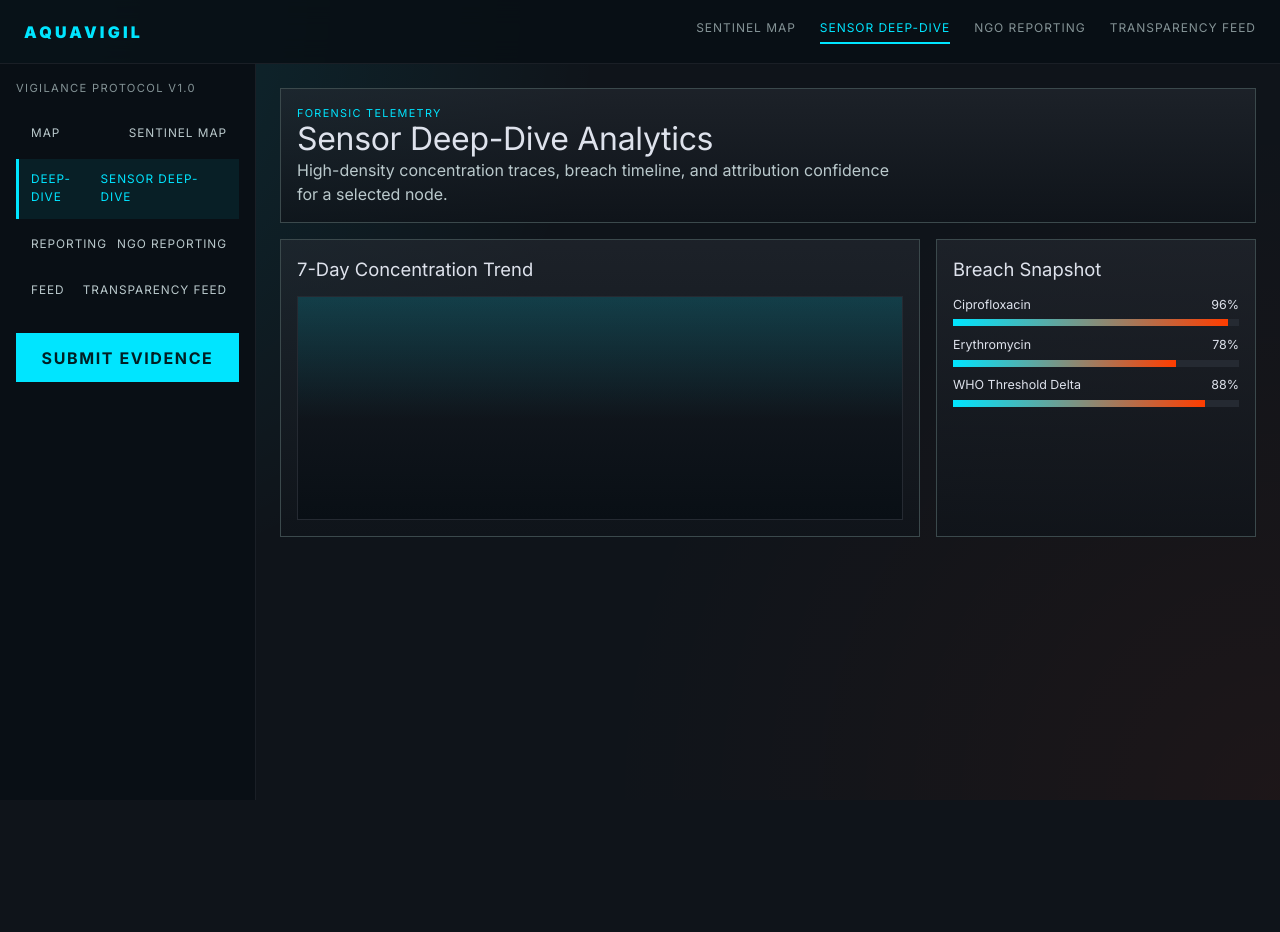
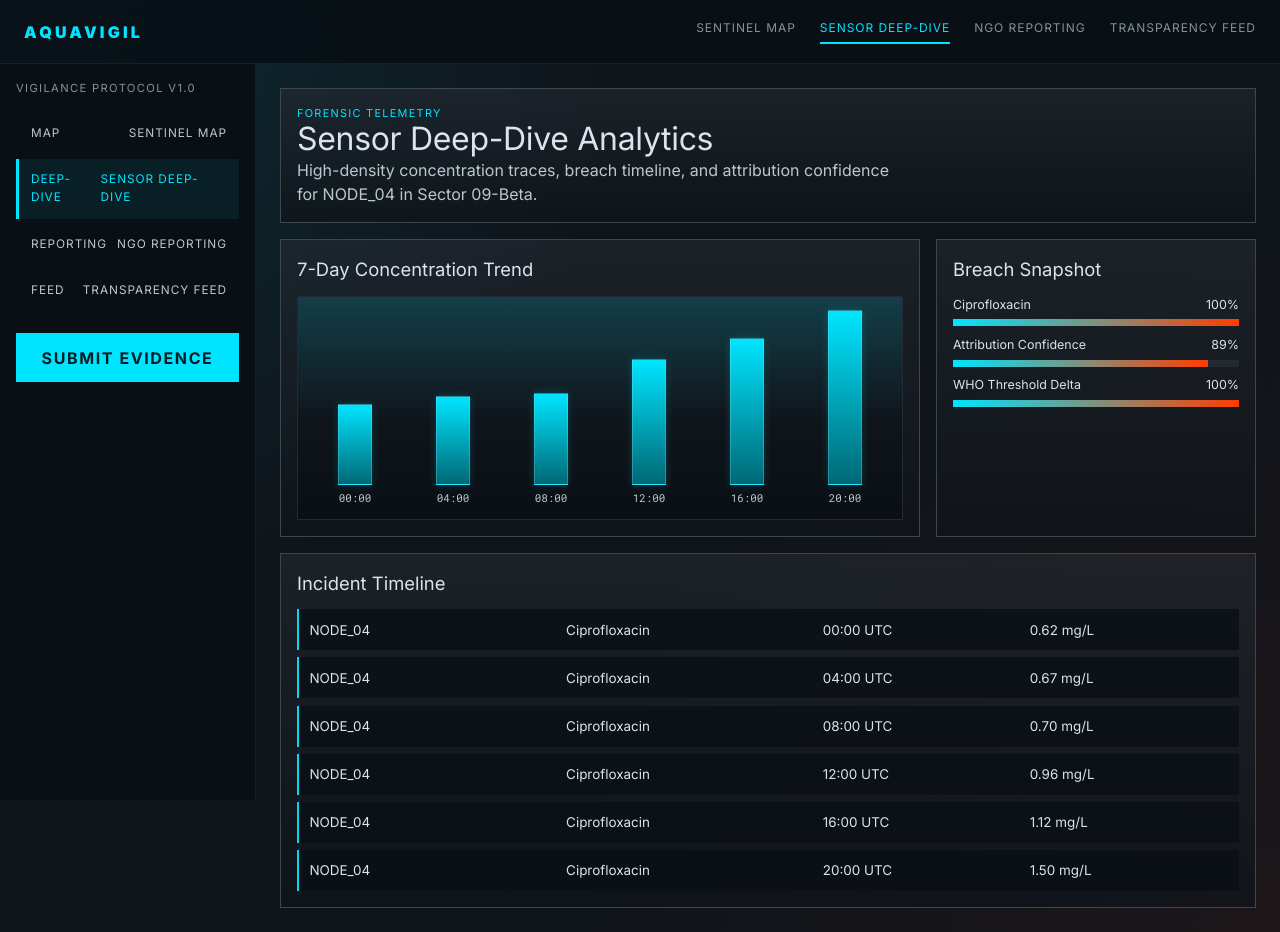
Before and after one commit to david-ac1/aquavigil, a Next.js app in the folder frontend/: page /sensor-deep-dive in a window 1280 px wide. Before the commit the page ends 800 px from the top, so only its background shows below. Built offline with nearby package versions, Linux system fonts and the light colour scheme.

Commit message:
feat: enhance telemetry data handling and visualization in Sensor Deep-Dive and Sentinel Map pages

```diff
--- a/frontend/src/app/globals.css
+++ b/frontend/src/app/globals.css
@@ -283,6 +283,38 @@ a {
   border: 1px solid #252a32;
 }
 
+.chart-mock--bars {
+  display: grid;
+  grid-template-columns: repeat(6, minmax(0, 1fr));
+  gap: 0.6rem;
+  align-items: end;
+  padding: 0.8rem;
+}
+
+.trend-bar-wrap {
+  height: 100%;
+  min-height: 12rem;
+  display: flex;
+  flex-direction: column;
+  justify-content: end;
+  align-items: center;
+  gap: 0.3rem;
+}
+
+.trend-bar-wrap span {
+  font-size: 0.68rem;
+  color: #bac9cc;
+  font-family: var(--font-roboto-mono), monospace;
+}
+
+.trend-bar {
+  width: 100%;
+  max-width: 2.1rem;
+  background: linear-gradient(180deg, #00e5ff, #006875);
+  border: 1px solid rgba(156, 240, 255, 0.25);
+  box-shadow: 0 0 8px rgba(0, 218, 243, 0.2);
+}
+
 .incident-row {
   border: 1px solid #252a32;
   background: rgba(9, 15, 21, 0.7);
--- a/frontend/src/app/sensor-deep-dive/page.tsx
+++ b/frontend/src/app/sensor-deep-dive/page.tsx
@@ -1,6 +1,11 @@
 import { ThresholdGauge } from "@/components/threshold-gauge";
+import { getDeltaTelemetry, getPrimaryDeepDive } from "@/lib/telemetry";
 
 export default function SensorDeepDivePage() {
+  const deepDive = getPrimaryDeepDive();
+  const maxTrendValue = Math.max(...deepDive.trend.map((point) => point.concentrationMgL));
+  const currentDelta = getDeltaTelemetry().find((item) => item.nodeId === deepDive.nodeId);
+
   return (
     <section className="stack-lg">
       <div className="panel panel--hero">
@@ -8,8 +13,8 @@ export default function SensorDeepDivePage() {
           <p className="kicker">Forensic Telemetry</p>
           <h1 className="headline-lg">Sensor Deep-Dive Analytics</h1>
           <p className="muted">
-            High-density concentration traces, breach timeline, and attribution
-            confidence for a selected node.
+            High-density concentration traces, breach timeline, and attribution confidence
+            for {deepDive.nodeId} in {deepDive.sector}.
           </p>
         </div>
       </div>
@@ -17,17 +22,41 @@ export default function SensorDeepDivePage() {
       <div className="grid-2">
         <article className="panel">
           <h2 className="headline-md">7-Day Concentration Trend</h2>
-          <div className="chart-mock" />
+          <div className="chart-mock chart-mock--bars">
+            {deepDive.trend.map((point) => {
+              const height = Math.max(16, Math.round((point.concentrationMgL / maxTrendValue) * 100));
+              return (
+                <div key={point.hour} className="trend-bar-wrap">
+                  <div className="trend-bar" style={{ height: `${height}%` }} />
+                  <span>{point.hour}</span>
+                </div>
+              );
+            })}
+          </div>
         </article>
         <article className="panel">
           <h2 className="headline-md">Breach Snapshot</h2>
           <div className="stack-sm">
-            <ThresholdGauge label="Ciprofloxacin" value={96} />
-            <ThresholdGauge label="Erythromycin" value={78} />
-            <ThresholdGauge label="WHO Threshold Delta" value={88} />
+            <ThresholdGauge label={deepDive.pollutant} value={Math.min((currentDelta?.riskQuotient ?? 100), 100)} />
+            <ThresholdGauge label="Attribution Confidence" value={deepDive.attributionConfidence} />
+            <ThresholdGauge label="WHO Threshold Delta" value={Math.min(Math.max(currentDelta?.deltaPercent ?? 0, 0), 100)} />
           </div>
         </article>
       </div>
+
+      <article className="panel">
+        <h2 className="headline-md">Incident Timeline</h2>
+        <div className="telemetry-list">
+          {deepDive.trend.map((point) => (
+            <div className="telemetry-row" key={point.hour}>
+              <span>{deepDive.nodeId}</span>
+              <span>{deepDive.pollutant}</span>
+              <span>{point.hour} UTC</span>
+              <span>{point.concentrationMgL.toFixed(2)} mg/L</span>
+            </div>
+          ))}
+        </div>
+      </article>
     </section>
   );
 }
--- a/frontend/src/app/sentinel-map/page.tsx
+++ b/frontend/src/app/sentinel-map/page.tsx
@@ -1,13 +1,11 @@
 import { ThresholdGauge } from "@/components/threshold-gauge";
 import { VigilanceBadge } from "@/components/vigilance-badge";
-
-const telemetry = [
-  { node: "NODE_04", chemical: "Ciprofloxacin", delta: "+150%", risk: 94 },
-  { node: "SECTOR_G", chemical: "Mercury", delta: "+73%", risk: 81 },
-  { node: "NODE_11", chemical: "Nitrates", delta: "+31%", risk: 64 },
-];
+import { getDeltaTelemetry, getRiskGaugeData } from "@/lib/telemetry";
 
 export default function SentinelMapPage() {
+  const telemetry = getDeltaTelemetry();
+  const gauges = getRiskGaugeData();
+
   return (
     <section className="stack-lg">
       <div className="panel panel--hero">
@@ -35,9 +33,9 @@ export default function SentinelMapPage() {
         <article className="panel">
           <h2 className="headline-md">Risk Quotient</h2>
           <div className="stack-sm">
-            <ThresholdGauge label="Sector 09-Beta" value={92} />
-            <ThresholdGauge label="Sector 04-Delta" value={71} />
-            <ThresholdGauge label="Sector 13-Alpha" value={48} />
+            {gauges.map((gauge) => (
+              <ThresholdGauge key={gauge.label} label={gauge.label} value={gauge.value} />
+            ))}
           </div>
         </article>
       </div>
@@ -46,11 +44,11 @@ export default function SentinelMapPage() {
         <h2 className="headline-md">Live Telemetry Stream</h2>
         <div className="telemetry-list">
           {telemetry.map((item) => (
-            <div key={item.node} className="telemetry-row">
-              <span>{item.node}</span>
-              <span>{item.chemical}</span>
-              <span>{item.delta}</span>
-              <span>{item.risk}% RQ</span>
+            <div key={item.nodeId} className="telemetry-row">
+              <span>{item.nodeId}</span>
+              <span>{item.pollutant}</span>
+              <span>{item.deltaPercent > 0 ? `+${item.deltaPercent}%` : `${item.deltaPercent}%`}</span>
+              <span>{item.riskQuotient}% RQ</span>
             </div>
           ))}
         </div>
--- /dev/null
+++ b/frontend/src/lib/telemetry.ts
@@ -0,0 +1,195 @@
+export type TelemetryReading = {
+  nodeId: string;
+  sector: string;
+  pollutant: string;
+  concentrationMgL: number;
+  whoLimitMgL: number;
+  observedAt: string;
+  latitude: number;
+  longitude: number;
+  role: "upstream" | "downstream";
+};
+
+export type DeepDivePoint = {
+  hour: string;
+  concentrationMgL: number;
+};
+
+export type NodeDeepDive = {
+  nodeId: string;
+  sector: string;
+  pollutant: string;
+  trend: DeepDivePoint[];
+  attributionConfidence: number;
+};
+
+const readings: TelemetryReading[] = [
+  {
+    nodeId: "NODE_04",
+    sector: "Sector 09-Beta",
+    pollutant: "Ciprofloxacin",
+    concentrationMgL: 1.5,
+    whoLimitMgL: 0.6,
+    observedAt: "2026-04-24T10:30:00Z",
+    latitude: -6.9147,
+    longitude: 107.6098,
+    role: "downstream",
+  },
+  {
+    nodeId: "NODE_01",
+    sector: "Sector 09-Beta",
+    pollutant: "Ciprofloxacin",
+    concentrationMgL: 0.6,
+    whoLimitMgL: 0.6,
+    observedAt: "2026-04-24T10:30:00Z",
+    latitude: -6.9081,
+    longitude: 107.6011,
+    role: "upstream",
+  },
+  {
+    nodeId: "SECTOR_G",
+    sector: "Sector 04-Delta",
+    pollutant: "Mercury",
+    concentrationMgL: 0.19,
+    whoLimitMgL: 0.11,
+    observedAt: "2026-04-24T10:28:00Z",
+    latitude: -6.9002,
+    longitude: 107.635,
+    role: "downstream",
+  },
+  {
+    nodeId: "NODE_03",
+    sector: "Sector 04-Delta",
+    pollutant: "Mercury",
+    concentrationMgL: 0.11,
+    whoLimitMgL: 0.11,
+    observedAt: "2026-04-24T10:28:00Z",
+    latitude: -6.8952,
+    longitude: 107.6244,
+    role: "upstream",
+  },
+  {
+    nodeId: "NODE_11",
+    sector: "Sector 13-Alpha",
+    pollutant: "Nitrates",
+    concentrationMgL: 9.2,
+    whoLimitMgL: 7,
+    observedAt: "2026-04-24T10:27:00Z",
+    latitude: -6.921,
+    longitude: 107.617,
+    role: "downstream",
+  },
+  {
+    nodeId: "NODE_09",
+    sector: "Sector 13-Alpha",
+    pollutant: "Nitrates",
+    concentrationMgL: 7,
+    whoLimitMgL: 7,
+    observedAt: "2026-04-24T10:27:00Z",
+    latitude: -6.93,
+    longitude: 107.61,
+    role: "upstream",
+  },
+];
+
+const deepDives: Record<string, NodeDeepDive> = {
+  NODE_04: {
+    nodeId: "NODE_04",
+    sector: "Sector 09-Beta",
+    pollutant: "Ciprofloxacin",
+    attributionConfidence: 89,
+    trend: [
+      { hour: "00:00", concentrationMgL: 0.62 },
+      { hour: "04:00", concentrationMgL: 0.67 },
+      { hour: "08:00", concentrationMgL: 0.7 },
+      { hour: "12:00", concentrationMgL: 0.96 },
+      { hour: "16:00", concentrationMgL: 1.12 },
+      { hour: "20:00", concentrationMgL: 1.5 },
+    ],
+  },
+  SECTOR_G: {
+    nodeId: "SECTOR_G",
+    sector: "Sector 04-Delta",
+    pollutant: "Mercury",
+    attributionConfidence: 81,
+    trend: [
+      { hour: "00:00", concentrationMgL: 0.11 },
+      { hour: "04:00", concentrationMgL: 0.12 },
+      { hour: "08:00", concentrationMgL: 0.12 },
+      { hour: "12:00", concentrationMgL: 0.14 },
+      { hour: "16:00", concentrationMgL: 0.16 },
+      { hour: "20:00", concentrationMgL: 0.19 },
+    ],
+  },
+};
+
+export type DeltaTelemetry = {
+  nodeId: string;
+  sector: string;
+  pollutant: string;
+  deltaPercent: number;
+  riskQuotient: number;
+  observedAt: string;
+};
+
+function toRiskQuotient(concentrationMgL: number, whoLimitMgL: number): number {
+  return Math.round((concentrationMgL / whoLimitMgL) * 100);
+}
+
+export function getDeltaTelemetry(): DeltaTelemetry[] {
+  const downstream = readings.filter((item) => item.role === "downstream");
+
+  return downstream
+    .map((downstreamItem) => {
+      const upstreamItem = readings.find(
+        (candidate) =>
+          candidate.role === "upstream" &&
+          candidate.sector === downstreamItem.sector &&
+          candidate.pollutant === downstreamItem.pollutant,
+      );
+
+      if (!upstreamItem) {
+        return null;
+      }
+
+      const deltaPercent = Math.round(
+        ((downstreamItem.concentrationMgL - upstreamItem.concentrationMgL) /
+          upstreamItem.concentrationMgL) *
+          100,
+      );
+
+      return {
+        nodeId: downstreamItem.nodeId,
+        sector: downstreamItem.sector,
+        pollutant: downstreamItem.pollutant,
+        deltaPercent,
+        riskQuotient: toRiskQuotient(
+          downstreamItem.concentrationMgL,
+          downstreamItem.whoLimitMgL,
+        ),
+        observedAt: downstreamItem.observedAt,
+      };
+    })
+    .filter((item): item is DeltaTelemetry => Boolean(item))
+    .sort((a, b) => b.riskQuotient - a.riskQuotient);
+}
+
+export function getRiskGaugeData(): Array<{ label: string; value: number }> {
+  return getDeltaTelemetry().map((item) => ({
+    label: item.sector,
+    value: Math.min(item.riskQuotient, 100),
+  }));
+}
+
+export function getPrimaryDeepDive(nodeId?: string): NodeDeepDive {
+  if (nodeId && deepDives[nodeId]) {
+    return deepDives[nodeId];
+  }
+
+  const highestRisk = getDeltaTelemetry()[0];
+  if (highestRisk && deepDives[highestRisk.nodeId]) {
+    return deepDives[highestRisk.nodeId];
+  }
+
+  return deepDives.NODE_04;
+}
```
